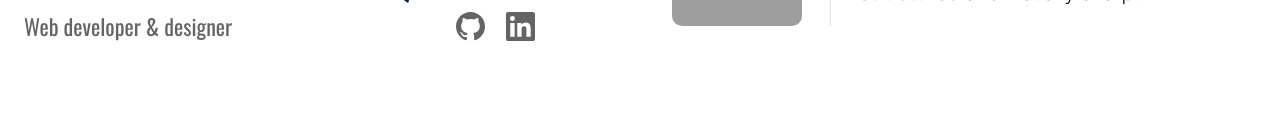
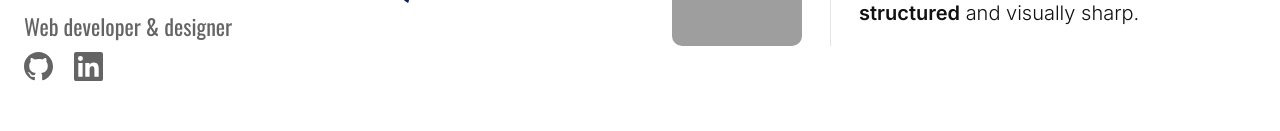
Before and after one commit to marimnespoli/mariana_portfolio, a plain HTML site: page index.html in a window 1280 px wide. Shown: the part 363-494 px from the top of the page. Drawn offline with nearby package versions, Linux system fonts and the light colour scheme; grey boxes are pictures that could not be loaded; a web font is replaced by a local one.

Commit message:
Move icons below subtitle, left-aligned — clean identity hierarchy
Co-Authored-By: Claude Sonnet 4.6 <noreply@anthropic.com>

```diff
--- a/index.html
+++ b/index.html
@@ -34,8 +34,7 @@
               <img src="Isolation_Mode copy.png" alt="" />
             </div>
             <div class="hero__name-block">
-            <h1 class="hero__title">MARIANA MESQUITA</h1>
-            <div class="hero__subtitle-row">
+              <h1 class="hero__title">MARIANA MESQUITA</h1>
               <p class="hero__subtitle">Web developer &amp; designer</p>
               <div class="hero__social">
                 <a href="https://github.com/marimnespoli" target="_blank" class="hero__social-link" aria-label="GitHub">
@@ -49,7 +48,6 @@
                   </svg>
                 </a>
               </div>
-            </div>
             </div>
           </div>
 
--- a/style.css
+++ b/style.css
@@ -191,19 +191,13 @@ main {
   align-self: flex-start;
 }
 
-.hero__subtitle-row {
-  display: flex;
-  align-items: center;
-  justify-content: space-between;
-  margin-top: 14px;
-}
-
 .hero__subtitle {
   font-family: var(--font-heading);
   font-size: 22px;
   font-weight: 400;
   color: var(--text-muted);
   line-height: 1.4;
+  margin-top: 14px;
 }
 
 .hero__photo-col {
@@ -218,7 +212,7 @@ main {
   display: flex;
   align-items: center;
   gap: 21px;
-  margin-top: 0;
+  margin-top: 10px;
 }
 
 .hero__social-link {
```
